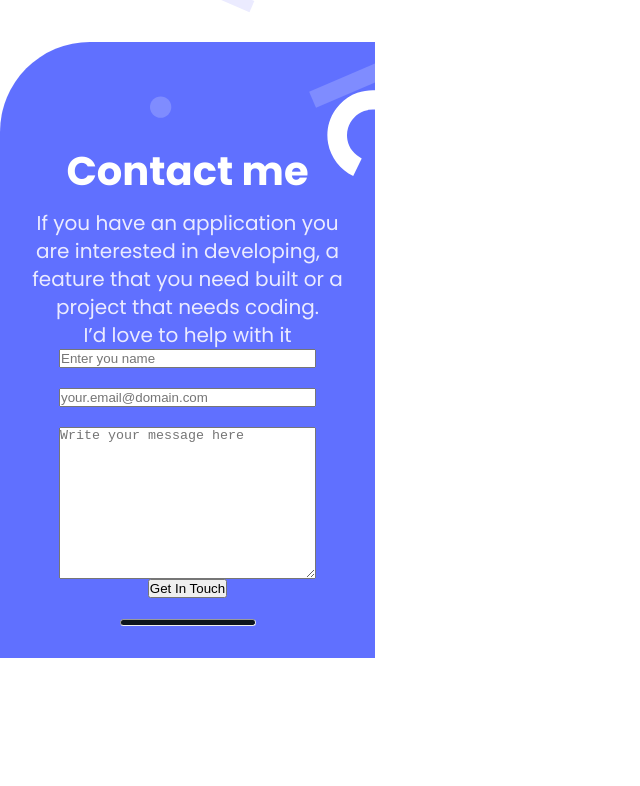
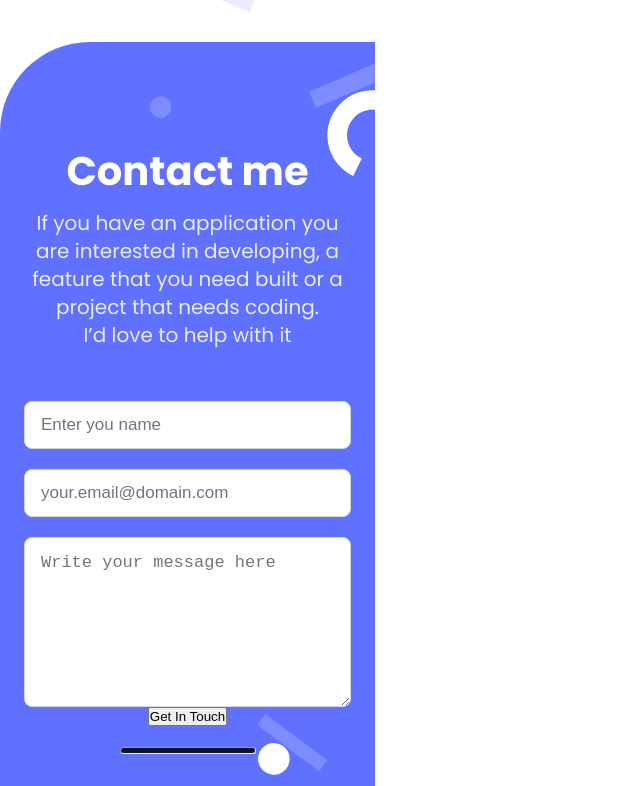
Before and after one commit to razvanso/rio, a website: page index.html in a window 1280 px wide. Shown: the part 653-1439 px from the top of the page, without its empty margins (0-640 px from the left). Before the commit the page ends 1311 px from the top, so only its background shows below. Drawn offline with Linux system fonts and the light colour scheme.

Commit message:
Initial form styling

```diff
--- a/style.css
+++ b/style.css
@@ -138,12 +138,33 @@ footer > p {
   font-size: 20px;
   font-weight: 400;
   line-height: 28px;
+  margin-bottom: 52px;
 }
 
+/* FORM */
 #contact-form {
   display: flex;
   flex-direction: column;
   gap: 20px;
+}
+
+#contact-form input,
+#contact-form textarea {
+  width: 327px;
+  height: 48px;
+  padding: 15px 16px;
+  box-sizing: border-box;
+  color: var(--neutral-n-800, #172B4D);
+  border-radius: 8px;
+  border: 1px solid #CFD8DC;
+  font-size: 17px;
+  font-style: normal;
+  font-weight: 400;
+  line-height: 20px;
+}
+
+#contact-form textarea {
+  height: 170px;
 }
 
 footer > hr {
```
